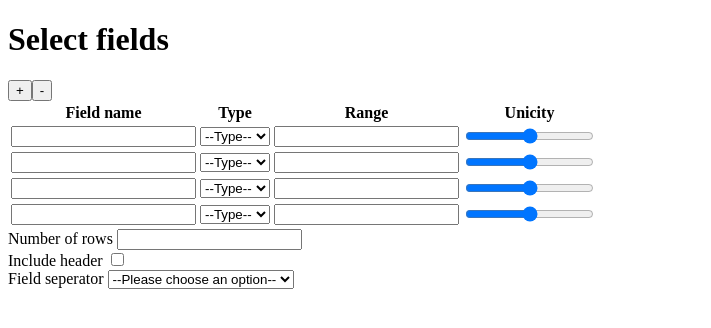
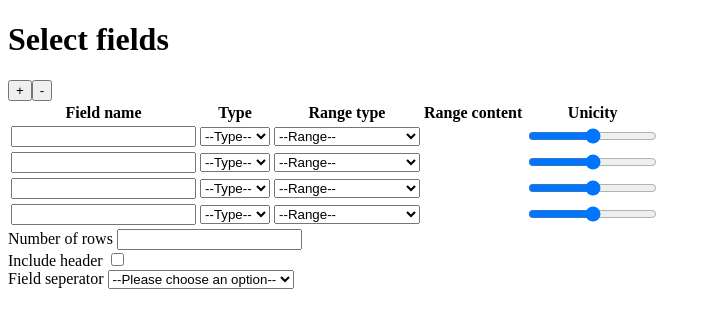
Before and after one commit to Meyerka/data-mocker, a Vue app: page / in a window 1280 px wide. Shown: the top 328 px of the page, without its empty margins (0-711 px from the left). Built offline with nearby package versions, Linux system fonts and the light colour scheme.

Commit message:
Created basic range functionality

```diff
--- a/src/components/FieldRow.vue
+++ b/src/components/FieldRow.vue
@@ -13,7 +13,32 @@
       </select>
     </td>
     <td>
-      <input type="number" v-model="field.range" id />
+      <select name="fieldSeparator" v-model="field.range.type">
+        <option value>--Range--</option>
+        <option value="random">Randomly generated</option>
+        <option value="list">List</option>
+      </select>
+    </td>
+    <td>
+      <div v-if="field.type === 'date'" id="dateRange">
+        From
+        <input type="date" name="from" v-model="field.range.content.from" />
+        To
+        <input type="date" name="to" v-model="field.range.content.to" />
+      </div>
+      <div v-else-if="field.type === 'number'" id="numberRange">
+        From
+        <input type="number" name="from" v-model="field.range.content.from" />
+        To
+        <input type="number" name="to" v-model="field.range.content.to" />
+      </div>
+      <input type="text" v-model="field.range.content.list" v-else-if="field.range.type === 'list'" />
+      <select v-model="field.range.content.api" v-else-if="field.range.type === 'random'">
+        <option value>--Dataset--</option>
+        <option value="name">Name</option>
+        <option value="city">City</option>
+        <option value="job">Job</option>
+      </select>
     </td>
     <td>
       <input type="range" min="0" max="100" value="50" v-model="field.unicity" />
@@ -28,7 +53,15 @@ export default {
     field: {
       name: "",
       type: "",
-      range: "",
+      range: {
+        type: "",
+        content: {
+          from: "",
+          to: "",
+          list: "",
+          api: "",
+        },
+      },
       unicity: 50,
     },
   }),
--- a/src/components/FileCreator.vue
+++ b/src/components/FileCreator.vue
@@ -8,7 +8,8 @@
         <tr>
           <th>Field name</th>
           <th>Type</th>
-          <th>Range</th>
+          <th>Range type</th>
+          <th>Range content</th>
           <th>Unicity</th>
         </tr>
       </thead>
```
